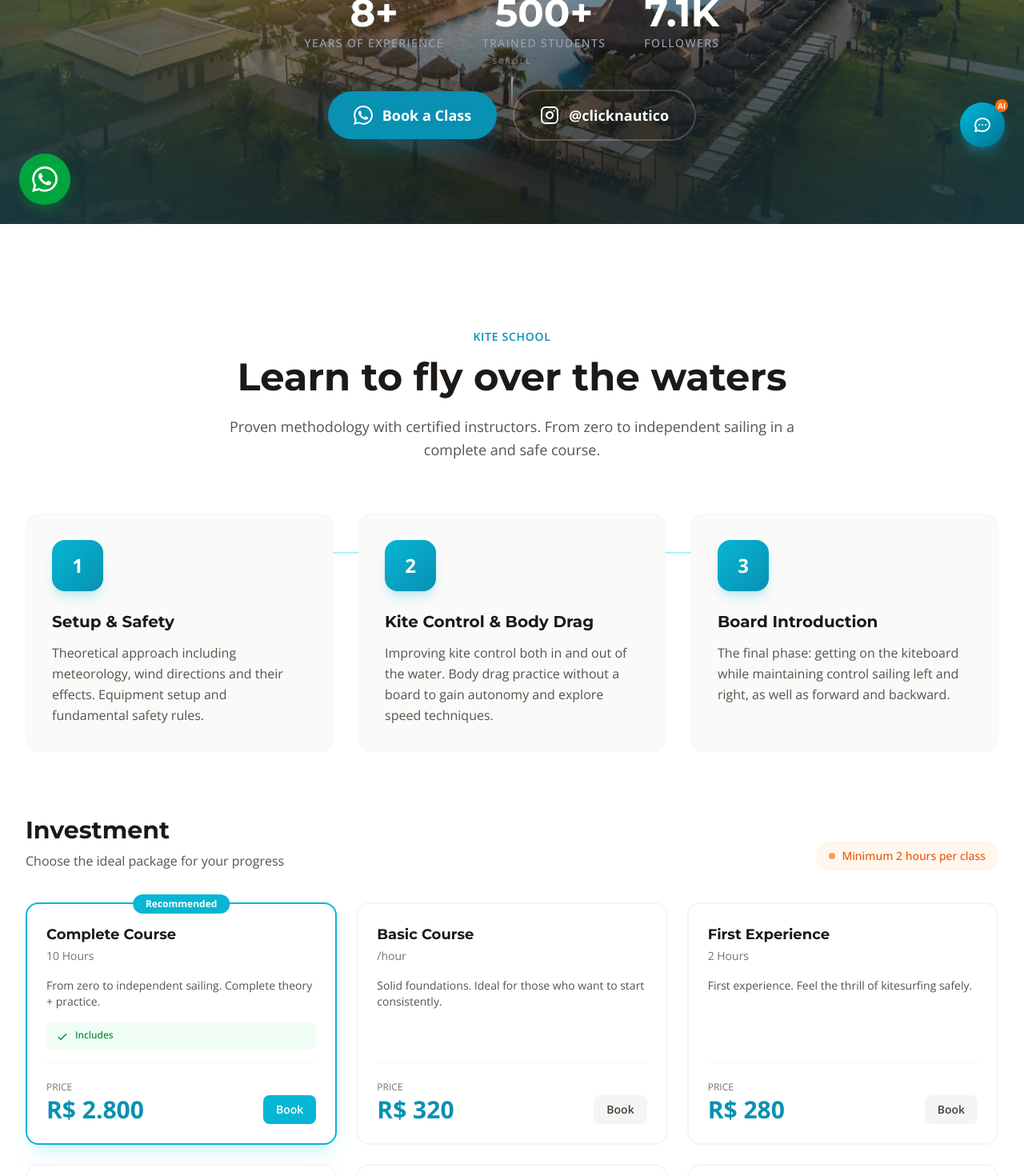
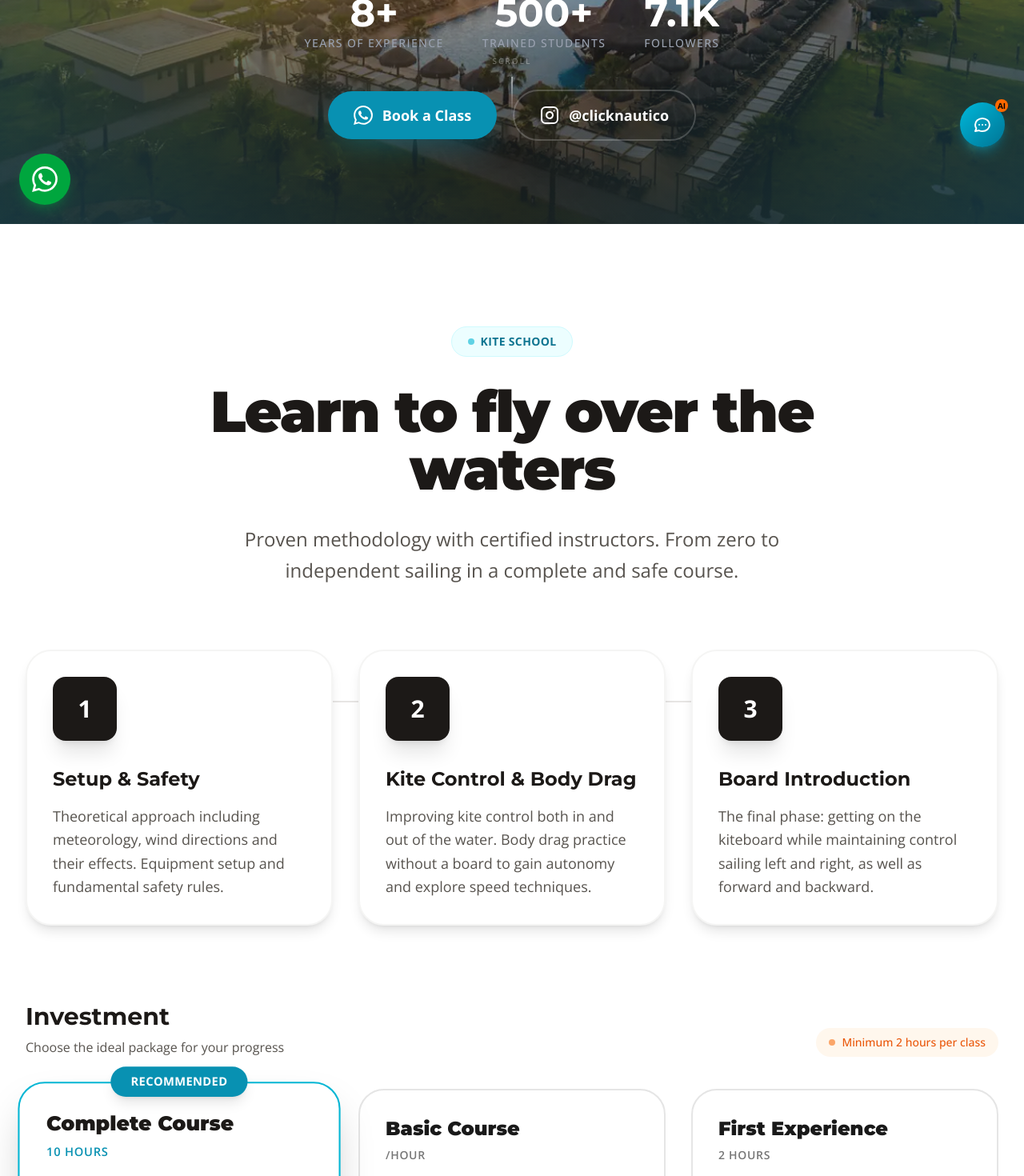
Before and after one commit to gabrielmaialva33/click-nautico-experience, a React (Vite) app: page / in a window 1280 px wide. Shown: the part 520-1990 px from the top of the page at 80% size. Built offline with nearby package versions, Linux system fonts and the light colour scheme; no server answers.

Commit message:
fix: add null check for NVIDIA API key

```diff
--- a/src/components/chat/ChatWidget.tsx
+++ b/src/components/chat/ChatWidget.tsx
@@ -56,7 +56,7 @@ export function ChatWidget() {
         {!isOpen && (
           <>
             <span className="absolute inset-0 animate-ping rounded-full bg-cyan-500 opacity-25" />
-            <span className="absolute -right-1 -top-1 flex h-4 w-4 items-center justify-center rounded-full bg-orange-500 text-[10px] font-bold text-white">
+            <span className="absolute -right-1 -top-1 flex h-4 w-4 items-center justify-center rounded-full bg-orange-500 text-[10px] font-bold text-black shadow-sm">
               AI
             </span>
           </>
--- a/src/components/sections/Hero.tsx
+++ b/src/components/sections/Hero.tsx
@@ -110,7 +110,8 @@ export function Hero() {
             href={WHATSAPP_LINK}
             target="_blank"
             rel="noopener noreferrer"
-            className="w-full sm:w-auto min-w-[200px] flex items-center justify-center gap-3 bg-ocean-600 hover:bg-ocean-500 text-white px-8 py-4 rounded-full font-bold text-lg transition-all transform hover:-translate-y-1 shadow-[0_10px_40px_-10px_rgba(8,145,178,0.5)]"
+            style={{ color: '#ffffff' }}
+            className="w-full sm:w-auto min-w-[200px] flex items-center justify-center gap-3 bg-ocean-600 hover:bg-ocean-500 !text-white px-8 py-4 rounded-full font-bold text-lg transition-all transform hover:-translate-y-1 shadow-[0_10px_40px_-10px_rgba(8,145,178,0.5)]"
           >
             <svg className="w-6 h-6" fill="currentColor" viewBox="0 0 24 24">
               <path d="M17.472 14.382c-.297-.149-1.758-.867-2.03-.967-.273-.099-.471-.148-.67.15-.197.297-.767.966-.94 1.164-.173.199-.347.223-.644.075-.297-.15-1.255-.463-2.39-1.475-.883-.788-1.48-1.761-1.653-2.059-.173-.297-.018-.458.13-.606.134-.133.298-.347.446-.52.149-.174.198-.298.298-.497.099-.198.05-.371-.025-.52-.075-.149-.669-1.612-.916-2.207-.242-.579-.487-.5-.669-.51-.173-.008-.371-.01-.57-.01-.198 0-.52.074-.792.372-.272.297-1.04 1.016-1.04 2.479 0 1.462 1.065 2.875 1.213 3.074.149.198 2.096 3.2 5.077 4.487.709.306 1.262.489 1.694.625.712.227 1.36.195 1.871.118.571-.085 1.758-.719 2.006-1.413.248-.694.248-1.289.173-1.413-.074-.124-.272-.198-.57-.347m-5.421 7.403h-.004a9.87 9.87 0 01-5.031-1.378l-.361-.214-3.741.982.998-3.648-.235-.374a9.86 9.86 0 01-1.51-5.26c.001-5.45 4.436-9.884 9.888-9.884 2.64 0 5.122 1.03 6.988 2.898a9.825 9.825 0 012.893 6.994c-.003 5.45-4.437 9.884-9.885 9.884m8.413-18.297A11.815 11.815 0 0012.05 0C5.495 0 .16 5.335.157 11.892c0 2.096.547 4.142 1.588 5.945L.057 24l6.305-1.654a11.882 11.882 0 005.683 1.448h.005c6.554 0 11.89-5.335 11.893-11.893a11.821 11.821 0 00-3.48-8.413Z" />
--- a/src/components/sections/KiteSchool.tsx
+++ b/src/components/sections/KiteSchool.tsx
@@ -32,31 +32,34 @@ export function KiteSchool() {
   return (
     <section id="kite" className="py-20 md:py-32 bg-white">
       <div className="max-w-7xl mx-auto px-4 sm:px-6 lg:px-8">
-        {/* Section Header */}
+        {/* Section Header - Epic Scale */}
         <motion.div
           initial={{ opacity: 0, y: 20 }}
           whileInView={{ opacity: 1, y: 0 }}
           viewport={{ once: true }}
-          className="text-center max-w-3xl mx-auto mb-16"
+          className="text-center max-w-4xl mx-auto mb-20"
         >
-          <span className="inline-block text-ocean-600 font-semibold text-sm uppercase tracking-wider mb-4">
-            {t.kite.badge}
-          </span>
-          <h2 className="text-4xl md:text-5xl font-display font-bold text-sand-900 mb-6">
+          <div className="inline-flex items-center gap-2 bg-ocean-50 border border-ocean-100 rounded-full px-5 py-2 mb-8">
+            <span className="w-2 h-2 bg-ocean-500 rounded-full animate-pulse" />
+            <span className="text-ocean-700 text-sm font-bold tracking-wide uppercase">
+              {t.kite.badge}
+            </span>
+          </div>
+          <h2 className="text-5xl sm:text-6xl md:text-7xl font-display font-black text-sand-900 mb-8 tracking-tight leading-none">
             {t.kite.title}
           </h2>
-          <p className="text-lg text-sand-600 leading-relaxed">
+          <p className="text-xl sm:text-2xl text-sand-600 leading-relaxed font-light max-w-2xl mx-auto">
             {t.kite.description}
           </p>
         </motion.div>
 
-        {/* Course Stages */}
+        {/* Course Stages - Tech Cards */}
         <motion.div
           variants={container}
           initial="hidden"
           whileInView="show"
           viewport={{ once: true }}
-          className="grid grid-cols-1 md:grid-cols-3 gap-8 mb-20"
+          className="grid grid-cols-1 md:grid-cols-3 gap-8 mb-24"
         >
           {COURSE_STAGES.map((stage, index) => (
             <motion.div
@@ -64,23 +67,23 @@ export function KiteSchool() {
               variants={item}
               className="relative group"
             >
-              {/* Connector line */}
+              {/* Connector line - Tech Style */}
               {index < COURSE_STAGES.length - 1 && (
-                <div className="hidden md:block absolute top-12 left-full w-full h-0.5 bg-gradient-to-r from-ocean-200 to-transparent z-0" />
+                <div className="hidden md:block absolute top-16 left-full w-full h-[2px] bg-sand-200 z-0 group-hover:bg-ocean-300 transition-colors" />
               )}
 
-              <div className="relative bg-sand-50 rounded-2xl p-8 border border-sand-100 hover:border-ocean-200 transition-colors h-full">
-                {/* Step number */}
-                <div className="w-16 h-16 rounded-2xl bg-gradient-to-br from-ocean-500 to-ocean-600 flex items-center justify-center mb-6 shadow-lg shadow-ocean-500/20 group-hover:scale-110 transition-transform">
-                  <span className="text-2xl font-bold text-white">
+              <div className="relative bg-white rounded-[2rem] p-8 border-2 border-sand-100 hover:border-ocean-500 transition-all duration-300 h-full shadow-lg hover:shadow-2xl hover:-translate-y-2">
+                {/* Step number - Floating Badge */}
+                <div className="w-20 h-20 rounded-2xl bg-sand-900 flex items-center justify-center mb-8 shadow-xl group-hover:bg-ocean-600 transition-colors">
+                  <span className="text-3xl font-black text-white">
                     {stage.step}
                   </span>
                 </div>
 
-                <h3 className="text-xl font-bold text-sand-900 mb-3">
+                <h3 className="text-2xl font-bold text-sand-900 mb-4 group-hover:text-ocean-600 transition-colors">
                   {stage.titleKey ? tr(stage.titleKey) : stage.title}
                 </h3>
-                <p className="text-sand-600 leading-relaxed">
+                <p className="text-lg text-sand-600 leading-relaxed">
                   {stage.descKey ? tr(stage.descKey) : stage.description}
                 </p>
               </div>
@@ -110,36 +113,36 @@ export function KiteSchool() {
             </div>
           </div>
 
-          <div className="grid grid-cols-1 md:grid-cols-2 lg:grid-cols-3 gap-6">
+          <div className="grid grid-cols-1 md:grid-cols-2 lg:grid-cols-3 gap-8">
             {LESSON_PRICES.map((lesson) => (
               <motion.div
                 key={lesson.id}
-                whileHover={{ y: -5 }}
+                whileHover={{ y: -8 }}
                 className={cn(
-                  "relative flex flex-col bg-white rounded-2xl p-6 border-2 transition-all",
+                  "relative flex flex-col bg-white rounded-[2rem] p-8 border-2 transition-all duration-300",
                   lesson.isPopular
-                    ? 'border-ocean-500 shadow-xl shadow-ocean-500/10'
-                    : 'border-sand-100 hover:border-sand-200'
+                    ? 'border-ocean-500 shadow-2xl scale-105 z-10'
+                    : 'border-sand-200 hover:border-sand-400 grayscale hover:grayscale-0'
                 )}
               >
                 {lesson.isPopular && (
-                  <div className="absolute -top-3 left-1/2 -translate-x-1/2 bg-ocean-500 text-white text-xs font-bold px-4 py-1 rounded-full">
+                  <div className="absolute -top-5 left-1/2 -translate-x-1/2 bg-ocean-600 text-white text-sm font-bold px-6 py-2 rounded-full shadow-lg uppercase tracking-wide">
                     {t.kite.recommended}
                   </div>
                 )}
 
-                <div className="mb-4">
-                  <h4 className="text-lg font-bold text-sand-900">
+                <div className="mb-6">
+                  <h4 className="text-2xl font-black text-sand-900 mb-1">
                     {lesson.nameKey ? tr(lesson.nameKey) : lesson.name}
                   </h4>
                   {(lesson.subtitleKey || lesson.subtitle) && (
-                    <span className="text-sm text-sand-500">
+                    <span className="text-sm font-semibold text-ocean-600 uppercase tracking-wider">
                       {lesson.subtitleKey ? tr(lesson.subtitleKey) : lesson.subtitle}
                     </span>
                   )}
                 </div>
 
-                <p className="text-sand-600 text-sm mb-4 flex-grow">
+                <p className="text-sand-600 text-base mb-6 flex-grow leading-relaxed">
                   {lesson.descKey ? tr(lesson.descKey) : lesson.description}
                 </p>
 
--- a/src/components/sections/Tours.tsx
+++ b/src/components/sections/Tours.tsx
@@ -11,23 +11,34 @@ export function Tours() {
   const tr = (key: string) => resolveTranslation(t, key)
 
   return (
-    <section id="tours" className="py-20 md:py-32 bg-sand-50">
-      <div className="max-w-7xl mx-auto px-4 sm:px-6 lg:px-8">
-        {/* Section Header */}
+    <section id="tours" className="py-20 md:py-32 bg-gray-900 relative overflow-hidden">
+      {/* Background Glow */}
+      <div className="absolute top-0 left-0 w-full h-full overflow-hidden z-0">
+        <div className="absolute top-[-20%] left-[-10%] w-[1000px] h-[1000px] bg-ocean-500/10 rounded-full blur-[120px]" />
+        <div className="absolute bottom-[-20%] right-[-10%] w-[1000px] h-[1000px] bg-coral-500/10 rounded-full blur-[120px]" />
+      </div>
+
+      <div className="max-w-7xl mx-auto px-4 sm:px-6 lg:px-8 relative z-10">
+        {/* Section Header - Epic Scale */}
         <motion.div
           initial={{ opacity: 0, y: 20 }}
           whileInView={{ opacity: 1, y: 0 }}
           viewport={{ once: true }}
-          className="text-center max-w-3xl mx-auto mb-16"
+          className="text-center max-w-4xl mx-auto mb-20"
         >
-          <span className="inline-block text-coral-600 font-semibold text-sm uppercase tracking-wider mb-4">
-            {t.tours.badge}
-          </span>
-          <h2 className="text-4xl md:text-5xl font-display font-bold text-sand-900 mb-6">
+          <div className="inline-flex items-center gap-2 bg-white/5 border border-white/10 rounded-full px-5 py-2 mb-8 backdrop-blur-sm">
+            <span className="w-2 h-2 bg-coral-500 rounded-full animate-pulse shadow-[0_0_10px_rgba(244,63,94,0.5)]" />
+            <span className="text-white/90 text-sm font-bold tracking-wide uppercase">
+              {t.tours.badge}
+            </span>
+          </div>
+          <h2 className="text-5xl sm:text-6xl md:text-7xl font-display font-black text-white mb-8 tracking-tight leading-none">
             {t.tours.title.split(' ').slice(0, 2).join(' ')}{' '}
-            <span className="text-gradient-sunset">{t.tours.title.split(' ').slice(2).join(' ')}</span>
+            <span className="text-transparent bg-clip-text bg-gradient-to-r from-coral-400 to-orange-400">
+              {t.tours.title.split(' ').slice(2).join(' ')}
+            </span>
           </h2>
-          <p className="text-lg text-sand-600 leading-relaxed">
+          <p className="text-xl sm:text-2xl text-gray-400 leading-relaxed font-light max-w-2xl mx-auto">
             {t.tours.description}
           </p>
         </motion.div>
@@ -41,10 +52,10 @@ export function Tours() {
               whileInView={{ opacity: 1, y: 0 }}
               viewport={{ once: true }}
               transition={{ delay: index * 0.1 }}
-              className="group relative bg-white rounded-3xl overflow-hidden shadow-sm hover:shadow-2xl transition-all duration-500"
+              className="group relative bg-gray-800 rounded-[2rem] overflow-hidden shadow-2xl hover:shadow-coral-500/20 transition-all duration-500 border border-gray-700 hover:border-coral-500/50 hover:-translate-y-2 h-full flex flex-col"
             >
-              {/* Image */}
-              <div className="relative h-64 overflow-hidden">
+              {/* Image - Cinematic Aspect */}
+              <div className="relative h-80 overflow-hidden">
                 <img
                   src={`https://images.unsplash.com/${tour.id === 'maracajau'
                     ? 'photo-1544551763-46a013bb70d5'
@@ -53,21 +64,21 @@ export function Tours() {
                       : 'photo-1502933691298-84fc14542831'
                     }?w=800&q=80`}
                   alt={tour.titleKey ? tr(tour.titleKey) : tour.title}
-                  className="w-full h-full object-cover transition-transform duration-700 group-hover:scale-110"
+                  className="w-full h-full object-cover transition-transform duration-700 group-hover:scale-110 saturate-100 group-hover:saturate-125"
                 />
-                {/* Overlay */}
-                <div className="absolute inset-0 bg-gradient-to-t from-sand-900/90 via-sand-900/20 to-transparent" />
+                {/* Cinematic Vignette */}
+                <div className="absolute inset-0 bg-gradient-to-t from-gray-900 via-gray-900/40 to-transparent opacity-90" />
 
-                {/* Duration badge */}
+                {/* Duration badge - Tech Pill */}
                 {(tour.durationKey || tour.duration) && (
-                  <div className="absolute top-4 right-4 bg-white/20 backdrop-blur-md text-white text-xs font-semibold px-3 py-1.5 rounded-full">
+                  <div className="absolute top-4 right-4 bg-black/60 backdrop-blur-md border border-white/10 text-white text-xs font-bold px-4 py-2 rounded-full uppercase tracking-wider">
                     {tour.durationKey ? tr(tour.durationKey) : tour.duration}
                   </div>
                 )}
 
-                {/* Title overlay */}
-                <div className="absolute bottom-4 left-4 right-4">
-                  <h3 className="text-2xl font-display font-bold text-white mb-2">
+                {/* Title overlay - Bottom Left */}
+                <div className="absolute bottom-6 left-6 right-6">
+                  <h3 className="text-3xl font-display font-black text-white mb-3 drop-shadow-lg">
                     {tour.titleKey ? tr(tour.titleKey) : tour.title}
                   </h3>
                   {tour.highlights && (
@@ -75,7 +86,7 @@ export function Tours() {
                       {tour.highlights.map((highlight, i) => (
                         <span
                           key={highlight}
-                          className="bg-coral-500/80 text-white text-xs px-2 py-1 rounded"
+                          className="bg-coral-500 text-white text-[10px] font-bold px-3 py-1 rounded uppercase tracking-wide shadow-lg"
                         >
                           {tour.highlightsKeys?.[i] ? tr(tour.highlightsKeys[i]) : highlight}
                         </span>
@@ -85,15 +96,15 @@ export function Tours() {
                 </div>
               </div>
 
-              {/* Content */}
-              <div className="p-6">
-                <p className="text-sand-600 text-sm leading-relaxed mb-6">
+              {/* Content - Dark Mode */}
+              <div className="p-8 flex flex-col flex-grow">
+                <p className="text-gray-400 text-base leading-relaxed mb-8 flex-grow">
                   {tour.descKey ? tr(tour.descKey) : tour.description}
                 </p>
 
                 <button
                   onClick={() => openBooking('tour', tour.titleKey ? tr(tour.titleKey) : tour.title)}
-                  className="block w-full text-center bg-sand-100 hover:bg-coral-500 text-sand-700 hover:text-white py-3 rounded-xl font-semibold transition-all duration-300"
+                  className="block w-full text-center bg-white text-gray-900 hover:bg-coral-500 hover:text-white py-4 rounded-xl font-black text-lg transition-all duration-300 transform hover:scale-[1.02] active:scale-[0.98]"
                 >
                   {t.tours.checkAvailability}
                 </button>
--- a/src/lib/ai.ts
+++ b/src/lib/ai.ts
@@ -18,10 +18,15 @@ const NVIDIA_API_KEYS = [
 
 let currentNvidiaKeyIndex = 0
 
-function getNextNvidiaKey(): string {
+function getNextNvidiaKey(): string | null {
+  if (NVIDIA_API_KEYS.length === 0) return null
   const key = NVIDIA_API_KEYS[currentNvidiaKeyIndex]
   currentNvidiaKeyIndex = (currentNvidiaKeyIndex + 1) % NVIDIA_API_KEYS.length
   return key
+}
+
+export function hasNvidiaFallback(): boolean {
+  return NVIDIA_API_KEYS.length > 0
 }
 
 // ============================================
@@ -120,6 +125,10 @@ export async function* streamNvidiaChat(
 ): AsyncGenerator<string> {
   const apiKey = getNextNvidiaKey()
 
+  if (!apiKey) {
+    throw new Error('No NVIDIA API key configured')
+  }
+
   const systemMessage: NvidiaMessage = {
     role: 'system',
     content: SYSTEM_PROMPTS[locale],
```
Also changed, not shown: src/components/sections/Footer.tsx (+31 -46 lines), 1 other file (tests, documents, lock files or other folders).
